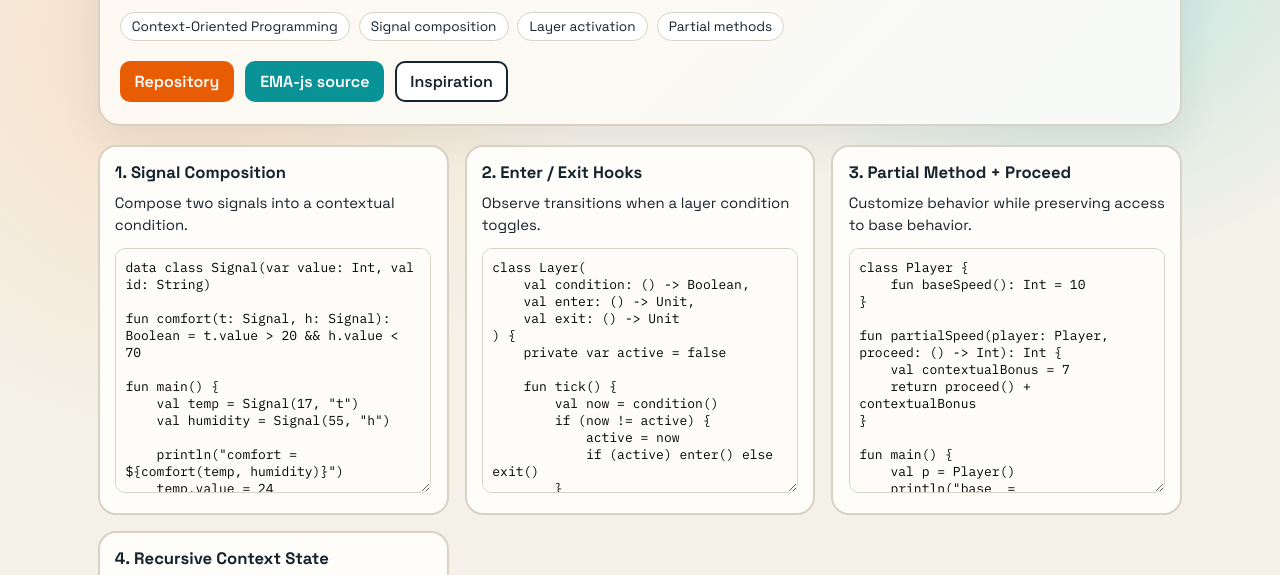
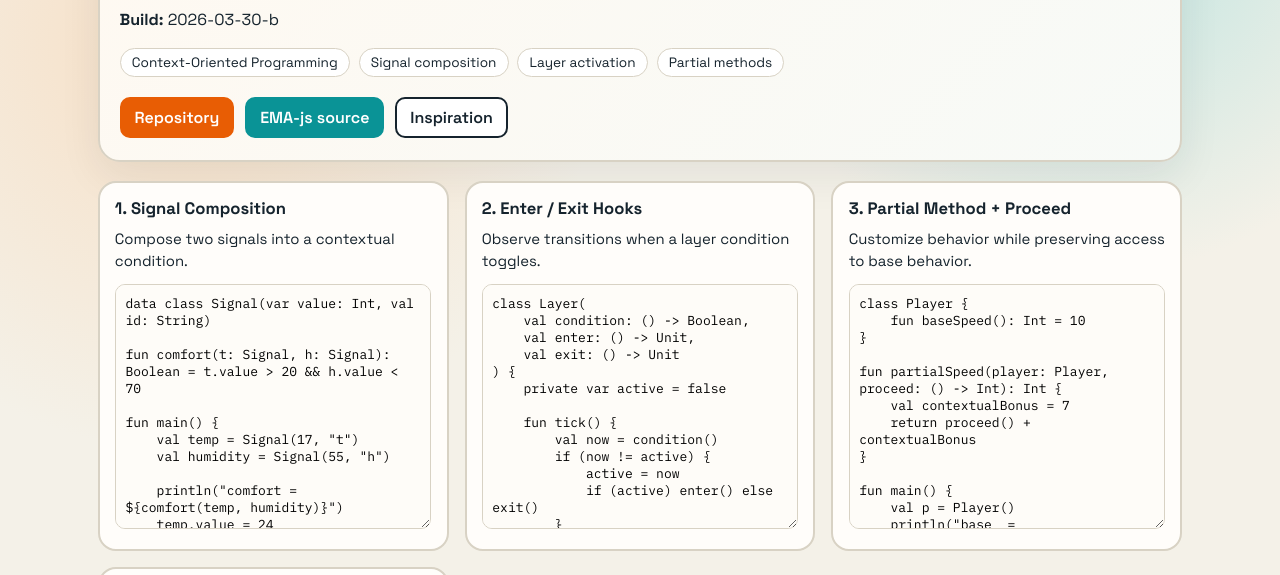
Before and after one commit to pleger/EMA-Kotlin, a plain HTML site: page docs/index.html in a window 1280 px wide. Shown: the part 203-778 px from the top of the page. Drawn offline with Linux system fonts and the light colour scheme.

Commit message:
Add playground build marker to help cache busting verification

```diff
--- a/docs/index.html
+++ b/docs/index.html
@@ -166,6 +166,7 @@
         Explore Expressive and Modular Activation in Kotlin. This page includes interactive snippets inspired by EMA-js examples,
         now adapted for Kotlin. The browser snippets are intentionally lightweight; the production runtime is in this repository.
       </p>
+      <p class="sub"><strong>Build:</strong> 2026-03-30-b</p>
       <div class="badge-row">
         <span class="badge">Context-Oriented Programming</span>
         <span class="badge">Signal composition</span>
```
